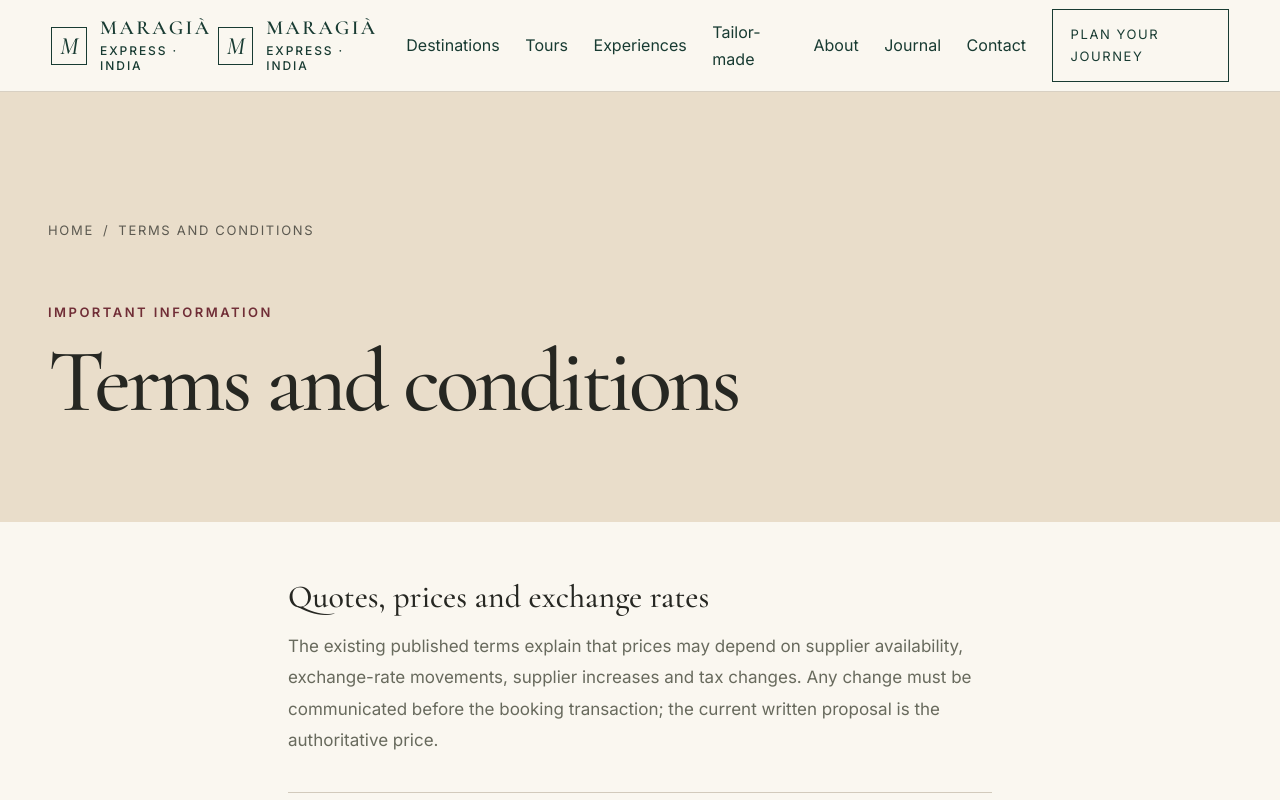
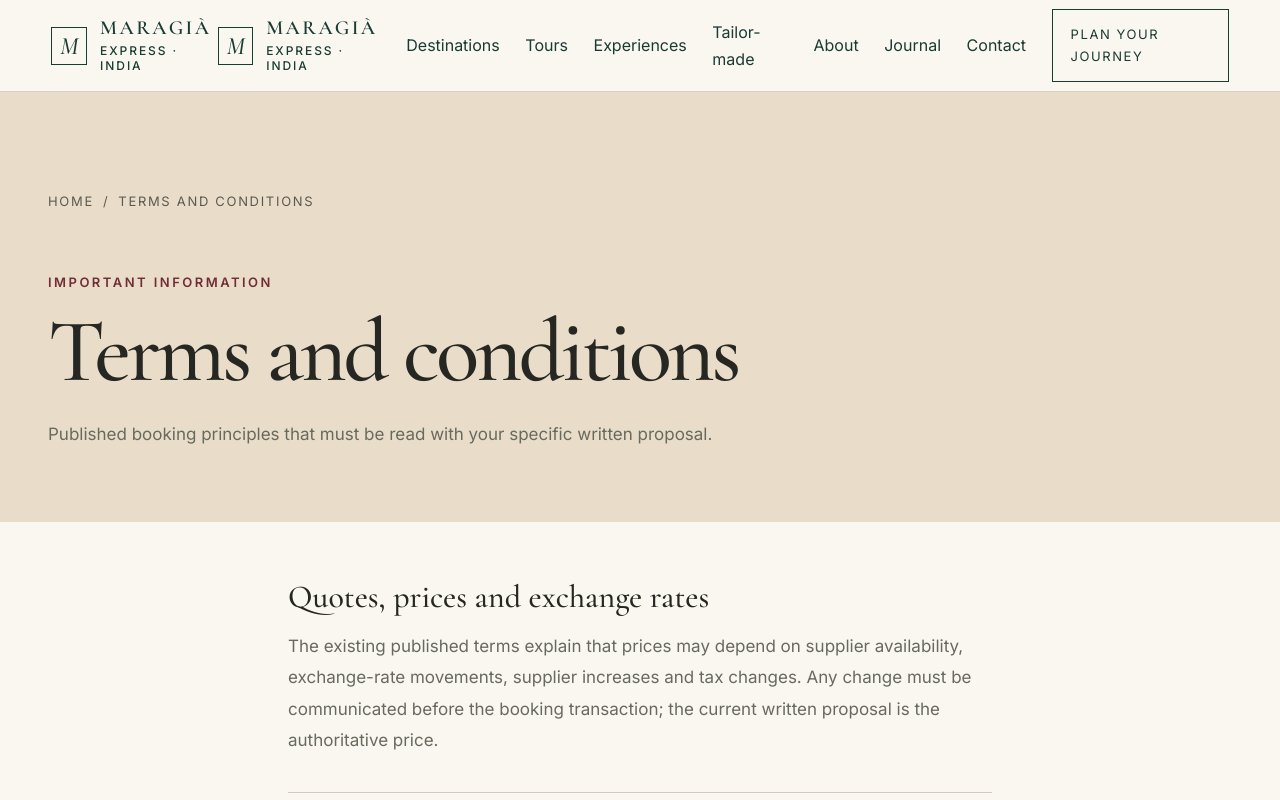
Before and after one commit to jitendradeora/maragiaexpress, a Next.js app: page /terms in a window 1280 px wide. Shown: the top 800 px of the page. Built offline with nearby package versions, Linux system fonts and the light colour scheme.

Commit message:
Fixed issue

```diff
--- a/src/components/InnerPages.tsx
+++ b/src/components/InnerPages.tsx
@@ -1989,7 +1989,8 @@ export function PolicyPage({
   const content = {
     privacy: {
       title: "Privacy notice",
-      //intro: "How this preview handles information and what must be confirmed before production launch.",
+      intro:
+        "How this preview handles information and what must be confirmed before production launch.",
       sections: [
         [
           "Current form behavior",
@@ -2007,8 +2008,8 @@ export function PolicyPage({
     },
     terms: {
       title: "Terms and conditions",
-      //intro:
-      //  "Published booking principles that must be read with your specific written proposal.",
+      intro:
+        "Published booking principles that must be read with your specific written proposal.",
       sections: [
         [
           "Quotes, prices and exchange rates",
```
